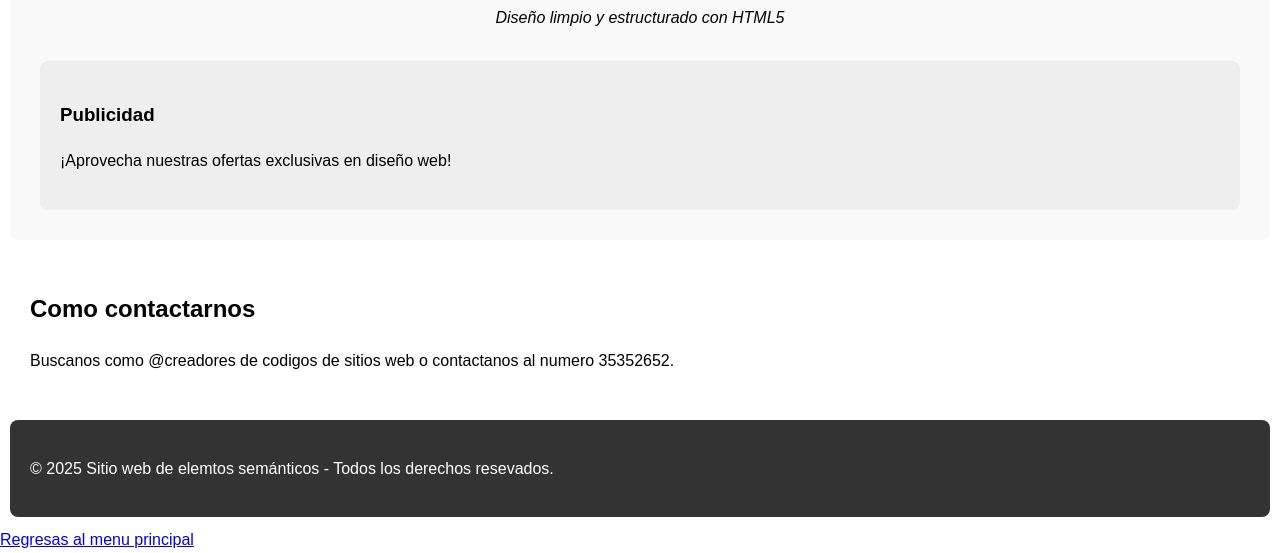
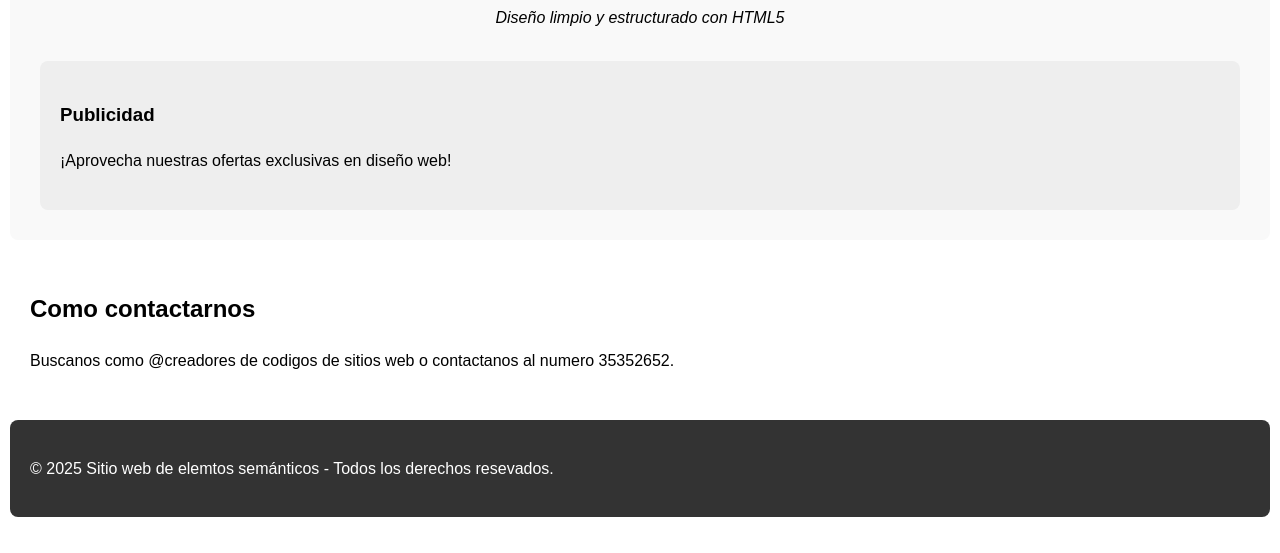
Before and after one commit to Lxonxl/Web_final_github, a plain HTML site: page Pagina6.html in a window 1280 px wide. Shown: the part 1718-2271 px from the top of the page. After the commit the page ends 2245 px from the top, so only its background shows below. Drawn offline with Linux system fonts and the light colour scheme.

Commit message:
Add files via upload

```diff
--- a/Pagina6.html
+++ b/Pagina6.html
@@ -72,6 +72,6 @@
         <P>&copy; 2025 Sitio web de elemtos semánticos - Todos los derechos resevados.</P>
     </FOoter>
 
-    <a href="Menu.html">Regresas al menu principal</a>
+
 </body>
 </html>
```
Also changed, not shown: Dulce_Aroma.html (+1 -1 lines), Pagina2.html (+1 -1 lines), Pagina3.html (+1 -1 lines), Pagina5.html (+1 -1 lines), Página1.html (+1 -1 lines), Página4.html (+1 -1 lines), pagina7.html (+1 -1 lines), página0.html (+1 -1 lines).
